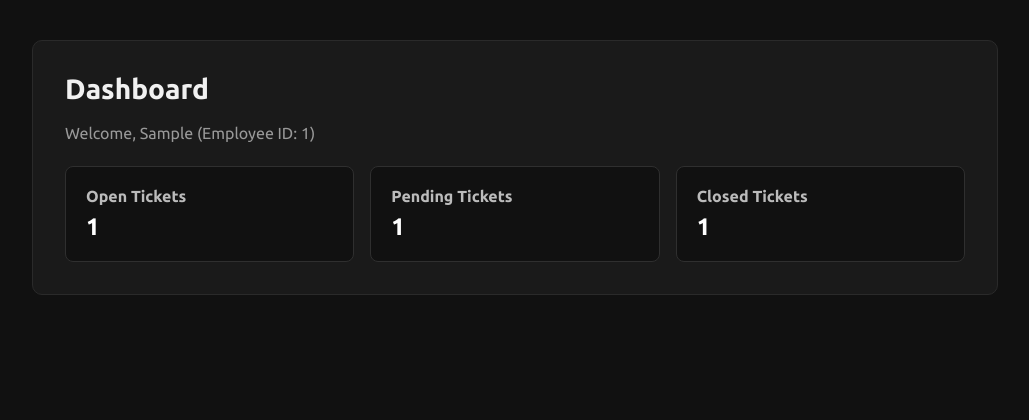
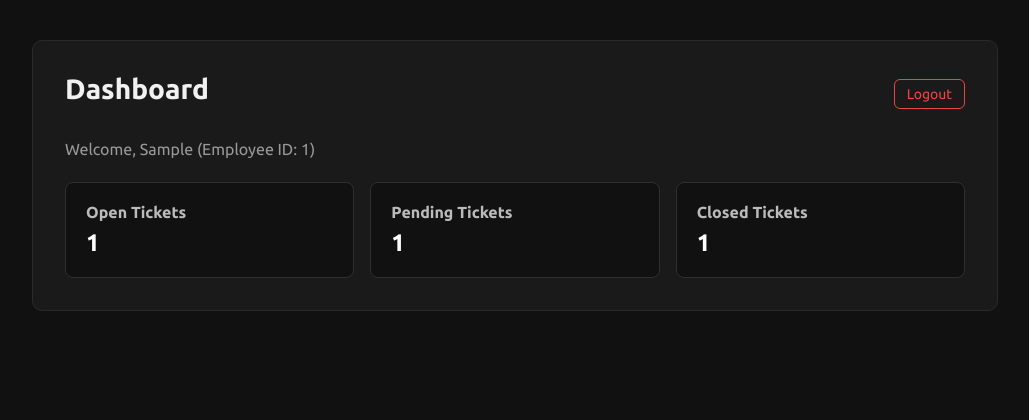
Before and after one commit to maxmelnit/ticket_management, a Django app: template templates/dashboard.html in a window 1280 px wide. Shown: the top 420 px of the page, without its empty margins (125-1154 px from the left). Run offline with Django 4.2, Linux system fonts and the light colour scheme; a user stored in the database is signed in; tables that the repository leaves empty hold one stand-in row (values such as "Sample post"); the template is opened without the code that fills it: most values are stand-ins (such as "Sample title", 1, 10 or a date in 2020).

Commit message:
Cleaned up imports in code

```diff
--- a/templates/dashboard.html
+++ b/templates/dashboard.html
@@ -78,7 +78,10 @@
 
 <div class="dashboard-wrapper">
     <div class="dashboard-card">
-        <h1>Dashboard</h1>
+        <div style="display: flex; justify-content: space-between; align-items: baseline;">
+            <h1>Dashboard</h1>
+            <a href="{% url 'logout' %}" style="text-decoration: none; color: #ef4444; font-size: 14px; padding: 6px 12px; border: 1px solid #ef4444; border-radius: 6px; transition: all 0.2s;">Logout</a>
+        </div>
         <p class="subtext">Welcome, {{ request.user.first_name }} (Employee ID: {{ request.user.employee_id }})</p>
 
         <div class="stats">
--- a/ticket_management/urls.py
+++ b/ticket_management/urls.py
@@ -17,13 +17,13 @@ Including another URLconf
 
 from django.contrib import admin
 from django.urls import path
-from users.views import login_view
-from users.views import dashboard_view
+from users.views import login_view, dashboard_view, logout_view
 from tickets.views import ticket_list_view, ticket_detail_view
 
 urlpatterns = [
     path("admin/", admin.site.urls),
     path("", login_view, name="login"),
+    path("logout/", logout_view, name="logout"),
     path("dashboard/", dashboard_view, name="dashboard"),
     path("tickets/", ticket_list_view, name="ticket_list"),
     path("tickets/<int:ticket_id>/", ticket_detail_view, name="ticket_detail"),
```
Also changed, not shown: users/views.py (+6 -2 lines).
